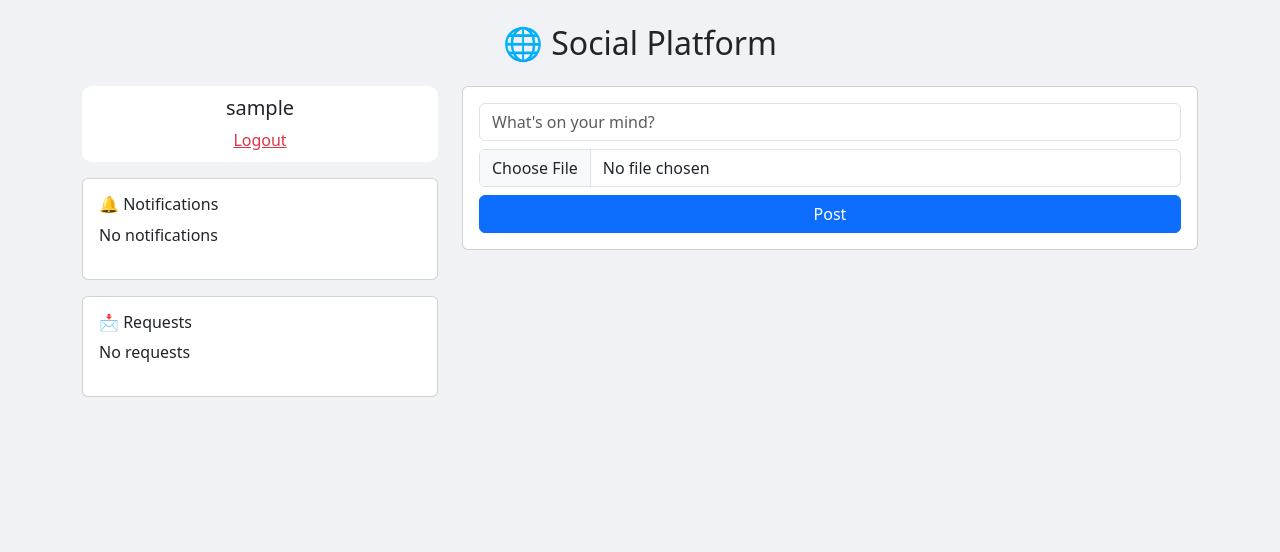
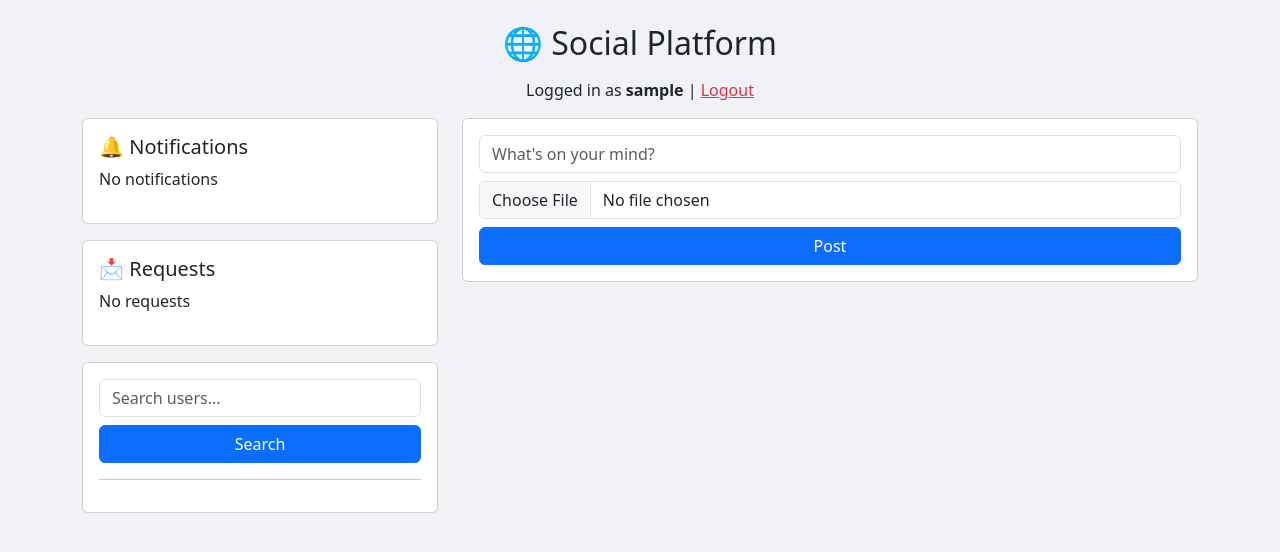
Before and after one commit to stutisethi1/social_platform, a Django app: page / in a window 1280 px wide. Shown: the top 552 px of the page. Run offline with Django 5.2, Linux system fonts and the light colour scheme; the visitor is signed in with stand-in values (Sample User, id 1); data comes from the database, SQL or seed files in the repository; data that the repository does not hold is empty.

Commit message:
updated home UI with comments

```diff
--- a/posts/urls.py
+++ b/posts/urls.py
@@ -3,4 +3,5 @@ from . import views
 
 urlpatterns = [
     path('like/<int:post_id>/', views.like_post, name='like_post'),
+    path('comment/<int:post_id>/', views.add_comment, name='add_comment'),
 ]
--- a/templates/home.html
+++ b/templates/home.html
@@ -5,42 +5,30 @@
 
     <!-- Bootstrap -->
     <link href="https://cdn.jsdelivr.net/npm/bootstrap@5.3.0/dist/css/bootstrap.min.css" rel="stylesheet">
-
-    <style>
-        body {
-            background: #f0f2f5;
-        }
-        .post-card {
-            border-radius: 12px;
-        }
-        .profile-bar {
-            background: white;
-            padding: 10px;
-            border-radius: 10px;
-        }
-    </style>
 </head>
 
-<body>
+<body style="background:#f0f2f5;">
 
 <div class="container mt-4">
 
     <!-- Header -->
-    <h2 class="text-center mb-4">🌐 Social Platform</h2>
+    <h2 class="text-center mb-3">🌐 Social Platform</h2>
+
+    {% if user.is_authenticated %}
+    <p class="text-center">
+        Logged in as <strong>{{ user.username }}</strong> |
+        <a href="/logout/" class="text-danger">Logout</a>
+    </p>
+    {% endif %}
 
     <div class="row">
 
-        <!-- LEFT SIDEBAR -->
+        <!-- LEFT SIDE -->
         <div class="col-md-4">
-
-            <div class="profile-bar mb-3 text-center">
-                <h5>{{ user.username }}</h5>
-                <a href="/logout/" class="text-danger">Logout</a>
-            </div>
 
             <!-- Notifications -->
             <div class="card p-3 mb-3">
-                <h6>🔔 Notifications</h6>
+                <h5>🔔 Notifications</h5>
                 {% for n in notifications %}
                     <p>{{ n.message }}</p>
                 {% empty %}
@@ -50,23 +38,41 @@
 
             <!-- Friend Requests -->
             <div class="card p-3 mb-3">
-                <h6>📩 Requests</h6>
+                <h5>📩 Requests</h5>
                 {% for req in requests %}
                     <p>
                         {{ req.sender.username }}
-                        <a href="/accept-request/{{ req.id }}/" class="btn btn-sm btn-primary">Accept</a>
+                        <a href="/accept-request/{{ req.id }}/" class="btn btn-sm btn-primary ms-2">Accept</a>
                     </p>
                 {% empty %}
                     <p>No requests</p>
                 {% endfor %}
             </div>
 
+            <!-- Search -->
+            <div class="card p-3 mb-3">
+                <form method="GET">
+                    <input type="text" name="q" class="form-control mb-2" placeholder="Search users...">
+                    <button class="btn btn-primary w-100">Search</button>
+                </form>
+
+                <hr>
+
+                {% for u in users %}
+                    <p>
+                        {{ u.username }}
+                        <a href="/send-request/{{ u.id }}/" class="btn btn-sm btn-success ms-2">Add</a>
+                    </p>
+                {% endfor %}
+            </div>
+
         </div>
 
-        <!-- CENTER FEED -->
+        <!-- RIGHT SIDE -->
         <div class="col-md-8">
 
             <!-- Create Post -->
+            {% if user.is_authenticated %}
             <div class="card p-3 mb-4">
                 <form method="POST" enctype="multipart/form-data">
                     {% csrf_token %}
@@ -75,46 +81,48 @@
                     <button class="btn btn-primary w-100">Post</button>
                 </form>
             </div>
+            {% endif %}
 
-            <!-- Posts -->
+            <!-- POSTS -->
             {% for post in posts %}
-            <div class="card post-card p-3 mb-4">
+            <div class="card p-3 mb-3">
 
-                <h6>{{ post.author.username }}</h6>
+                <h5>{{ post.author.username }}</h5>
                 <p>{{ post.content }}</p>
 
                 {% if post.image %}
-                    <img src="{{ post.image.url }}" class="img-fluid mb-2 rounded">
+                    <img src="{{ post.image.url }}" class="img-fluid mb-2">
                 {% endif %}
 
-                <!-- Like -->
-                <div class="d-flex align-items-center mb-2">
-                    <a href="{% url 'like_post' post.id %}" class="btn btn-sm
-                        {% if user in post.likes.all %}
-                            btn-danger
-                        {% else %}
-                            btn-outline-danger
-                        {% endif %}
-                    ">
-                        {% if user in post.likes.all %}
-                            ❤️ Unlike
-                        {% else %}
-                            🤍 Like
-                        {% endif %}
+                <!-- LIKE -->
+                <p>
+                    ❤️ Likes: {{ post.like_count }}
+                    <a href="/posts/like/{{ post.id }}/" class="btn btn-sm btn-outline-danger ms-2">
+                        Like / Unlike
                     </a>
-
-                    <span class="ms-3">{{ post.like_count }} Likes</span>
-                </div>
+                </p>
 
                 <hr>
 
-                <!-- Comments -->
-                <h6>Comments</h6>
+                <!-- COMMENTS -->
+                <h6>Comments:</h6>
+
                 {% for comment in post.comments.all %}
-                    <p><strong>{{ comment.author.username }}:</strong> {{ comment.content }}</p>
+                    <p>
+                        <strong>{{ comment.author.username }}:</strong> {{ comment.content }}
+                    </p>
                 {% empty %}
-                    <p>No comments</p>
+                    <p>No comments yet</p>
                 {% endfor %}
+
+                <!-- ADD COMMENT -->
+                {% if user.is_authenticated %}
+                <form method="POST" action="/posts/comment/{{ post.id }}/" class="mt-2">
+                    {% csrf_token %}
+                    <input type="text" name="content" class="form-control mb-2" placeholder="Write a comment..." required>
+                    <button class="btn btn-sm btn-primary">Comment</button>
+                </form>
+                {% endif %}
 
             </div>
             {% endfor %}
```
Also changed, not shown: posts/views.py (+16 -1 lines).
